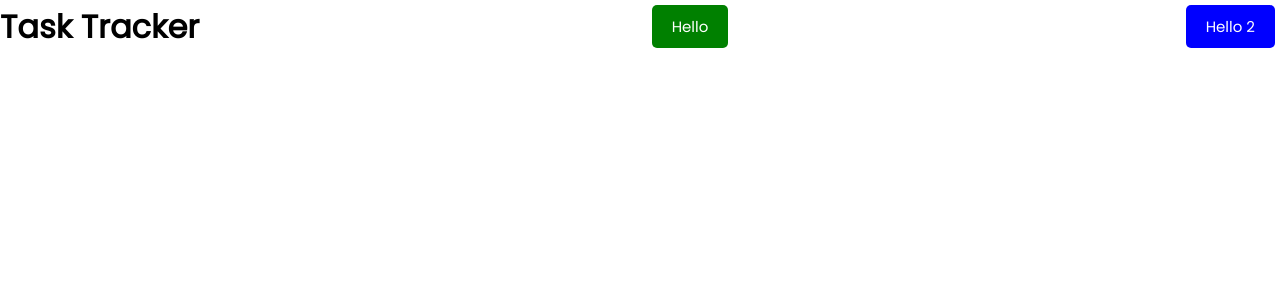
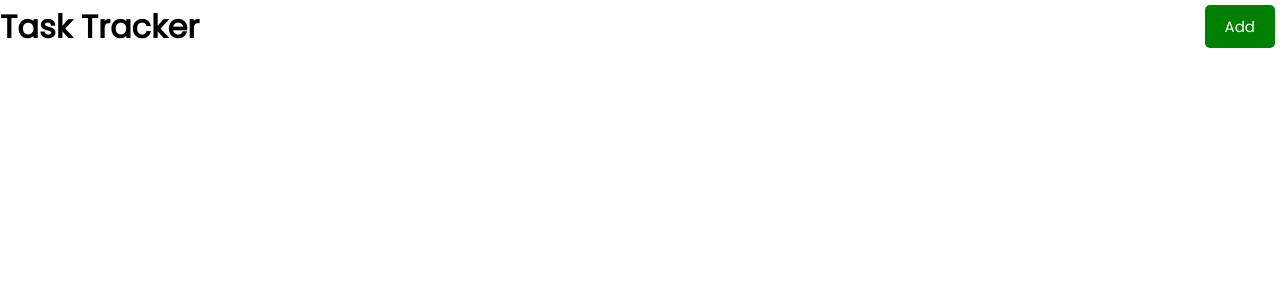
Before and after one commit to nadvolod/react-js-crash-course, a React (Create React App) app in the folder react-task-tracker/: page / in a window 1280 px wide. Shown: the top 300 px of the page. Built offline with nearby package versions, Linux system fonts and the light colour scheme.

Commit message:
Create an onClick()

```diff
--- a/react-task-tracker/src/components/Button.js
+++ b/react-task-tracker/src/components/Button.js
@@ -1,11 +1,24 @@
-import React from 'react'
+// impt
+import PropTypes from 'prop-types'
 
-const Button = ({color, text}) => {
+const Button = ({color, text, onClick}) => {
     return (
-        <button style={{backgroundColor: color}}
+        <button
+        onClick={onClick}
+        style={{backgroundColor: color}}
         className='btn'>{text}
         </button>
     )
 }
 
+//These are default values
+Button.defaultProps = {
+    color: 'steelblue'
+}
+
+// These are types for the properties such as having `text` be a string
+Button.propTypes ={
+    text: PropTypes.string,
+    color: PropTypes.string
+}
 export default Button
--- a/react-task-tracker/src/components/Header.js
+++ b/react-task-tracker/src/components/Header.js
@@ -2,14 +2,18 @@
 
 // With the extension installed, running 'rafce' will create a new component
 const Header = ({title}) => {
+    //Defining a click function that will be passed to the onClick property in the Button
+    const onClick = () =>{
+        console.log('click')
+    }
+
     return (
         // The header is pulling styling from 'header' in index.css
         <header className='header'>
             <h1>{title}</h1>
             {/* The button is pulling styling from our index.css
             by referencing class 'btn' */}
-            <Button color='green' text='Hello'/>
-            <Button color='blue' text='Hello 2'/>
+            <Button color='green' text='Add' onClick={onClick}/>
         </header>
     )
 }
```
